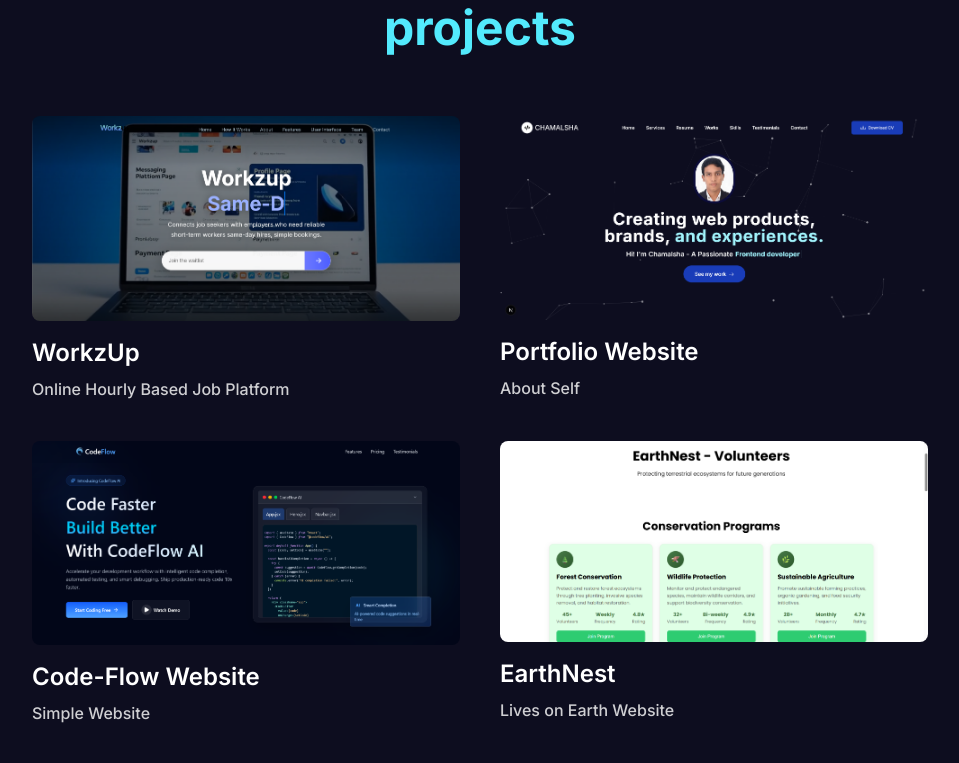
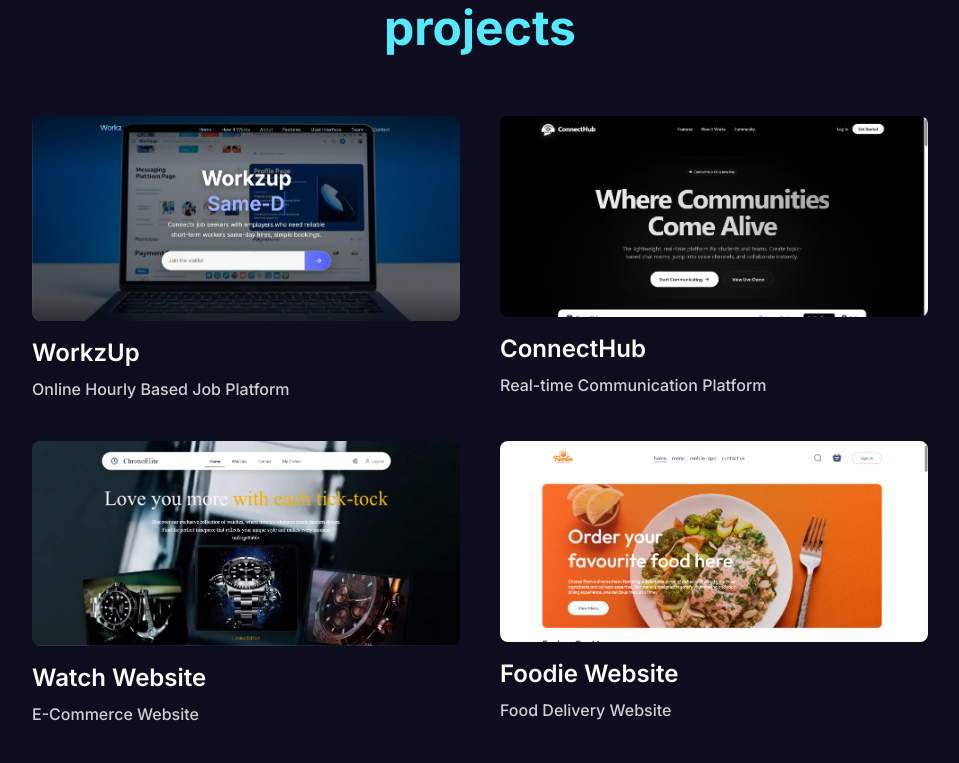
Before and after one commit to ChamalshaInduwara/Portfolio-website, a Next.js app: page / in a window 1280 px wide. Shown: the part 2340-3103 px from the top of the page, without its empty margins (160-1119 px from the left). Built offline with nearby package versions, Linux system fonts and the light colour scheme.

Commit message:
Refactor Projects component to improve project order and enhance readability

```diff
--- a/components/Home/Projects/Projects.tsx
+++ b/components/Home/Projects/Projects.tsx
@@ -12,6 +12,7 @@ const Projects = () => {
       <div className="w-[70%] mx-auto grid grid-cols-1 md:grid-cols-2 gap-10 mt-16">
         {/* 1st project */}
         <div
+          className="order-1"
           data-aos="fade-up"
           data-aos-anchor-placement="top-center"
           data-aos-delay="0"
@@ -26,10 +27,13 @@ const Projects = () => {
           <h1 className="mt-4 text-xl sm:text-2xl font-semibold text-white">
             WorkzUp
           </h1>
-          <h1 className="pt-2 font-medium text-white/80">Online Hourly Based Job Platform</h1>
+          <h1 className="pt-2 font-medium text-white/80">
+            Online Hourly Based Job Platform
+          </h1>
         </div>
         {/* 2nd project */}
         <div
+          className="order-7"
           data-aos="fade-up"
           data-aos-anchor-placement="top-center"
           data-aos-delay="100"
@@ -48,6 +52,7 @@ const Projects = () => {
         </div>
         {/* 3rd project */}
         <div
+          className="order-5"
           data-aos="fade-up"
           data-aos-anchor-placement="top-center"
           data-aos-delay="200"
@@ -66,6 +71,7 @@ const Projects = () => {
         </div>
         {/* 4th project */}
         <div
+          className="order-6"
           data-aos="fade-up"
           data-aos-anchor-placement="top-center"
           data-aos-delay="300"
@@ -86,6 +92,7 @@ const Projects = () => {
         </div>
         {/* 5th project */}
         <div
+          className="order-3"
           data-aos="fade-up"
           data-aos-anchor-placement="top-center"
           data-aos-delay="300"
@@ -104,6 +111,7 @@ const Projects = () => {
         </div>
         {/* 6th project */}
         <div
+          className="order-4"
           data-aos="fade-up"
           data-aos-anchor-placement="top-center"
           data-aos-delay="200"
@@ -118,10 +126,13 @@ const Projects = () => {
           <h1 className="mt-4 text-xl sm:text-2xl font-semibold text-white">
             Foodie Website
           </h1>
-          <h1 className="pt-2 font-medium text-white/80">Food Delivery Website</h1>
+          <h1 className="pt-2 font-medium text-white/80">
+            Food Delivery Website
+          </h1>
         </div>
         {/* 7th project */}
         <div
+          className="order-2"
           data-aos="fade-up"
           data-aos-anchor-placement="top-center"
           data-aos-delay="200"
@@ -136,10 +147,13 @@ const Projects = () => {
           <h1 className="mt-4 text-xl sm:text-2xl font-semibold text-white">
             ConnectHub
           </h1>
-          <h1 className="pt-2 font-medium text-white/80">Real-time Communication Platform</h1>
+          <h1 className="pt-2 font-medium text-white/80">
+            Real-time Communication Platform
+          </h1>
         </div>
         {/* 8th project */}
         <div
+          className="order-8"
           data-aos="fade-up"
           data-aos-anchor-placement="top-center"
           data-aos-delay="200"
@@ -154,7 +168,9 @@ const Projects = () => {
           <h1 className="mt-4 text-xl sm:text-2xl font-semibold text-white">
             Trimzy
           </h1>
-          <h1 className="pt-2 font-medium text-white/80">Online Saloon Booking Platform</h1>
+          <h1 className="pt-2 font-medium text-white/80">
+            Online Saloon Booking Platform
+          </h1>
         </div>
       </div>
     </div>
```
